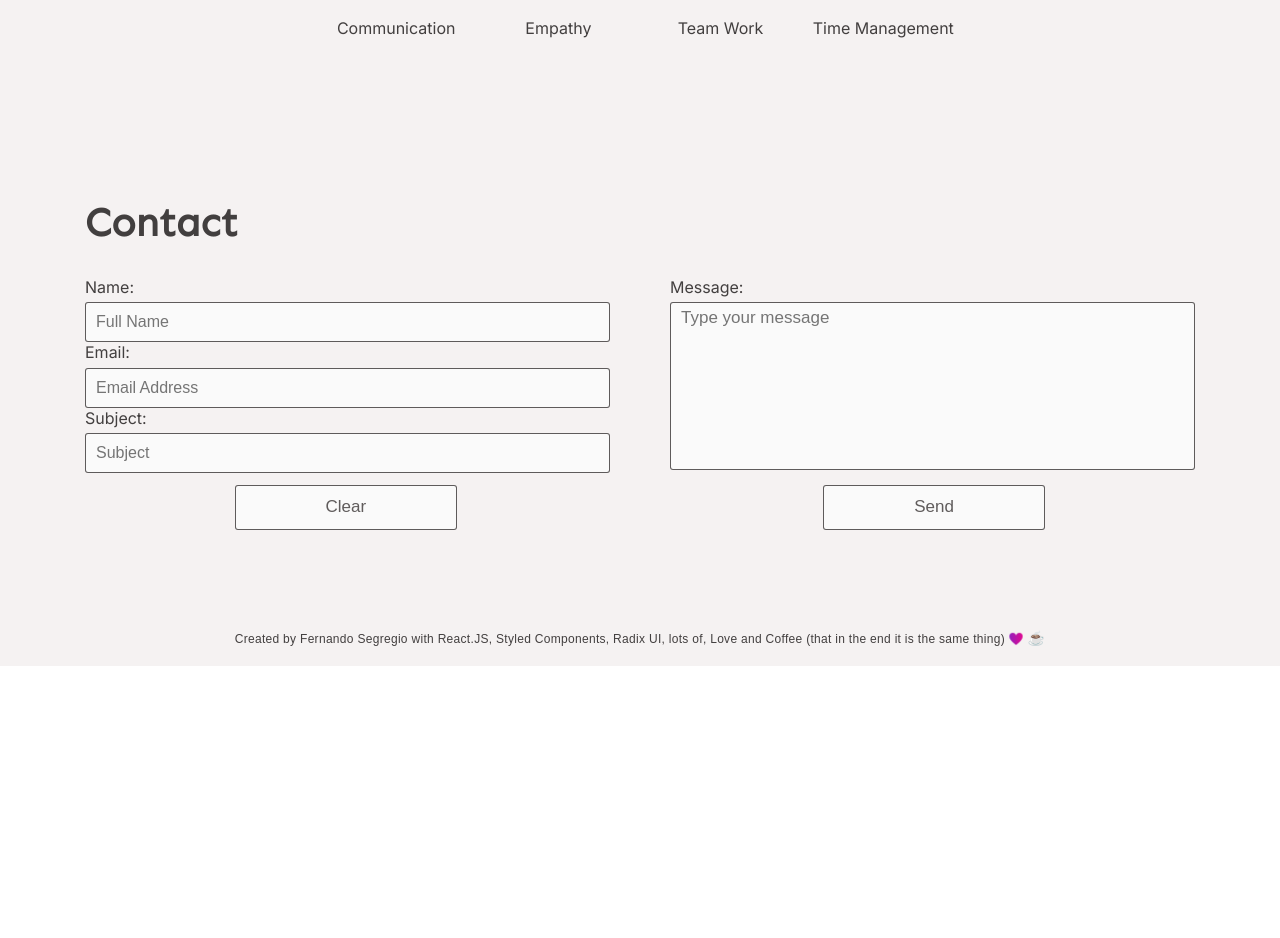
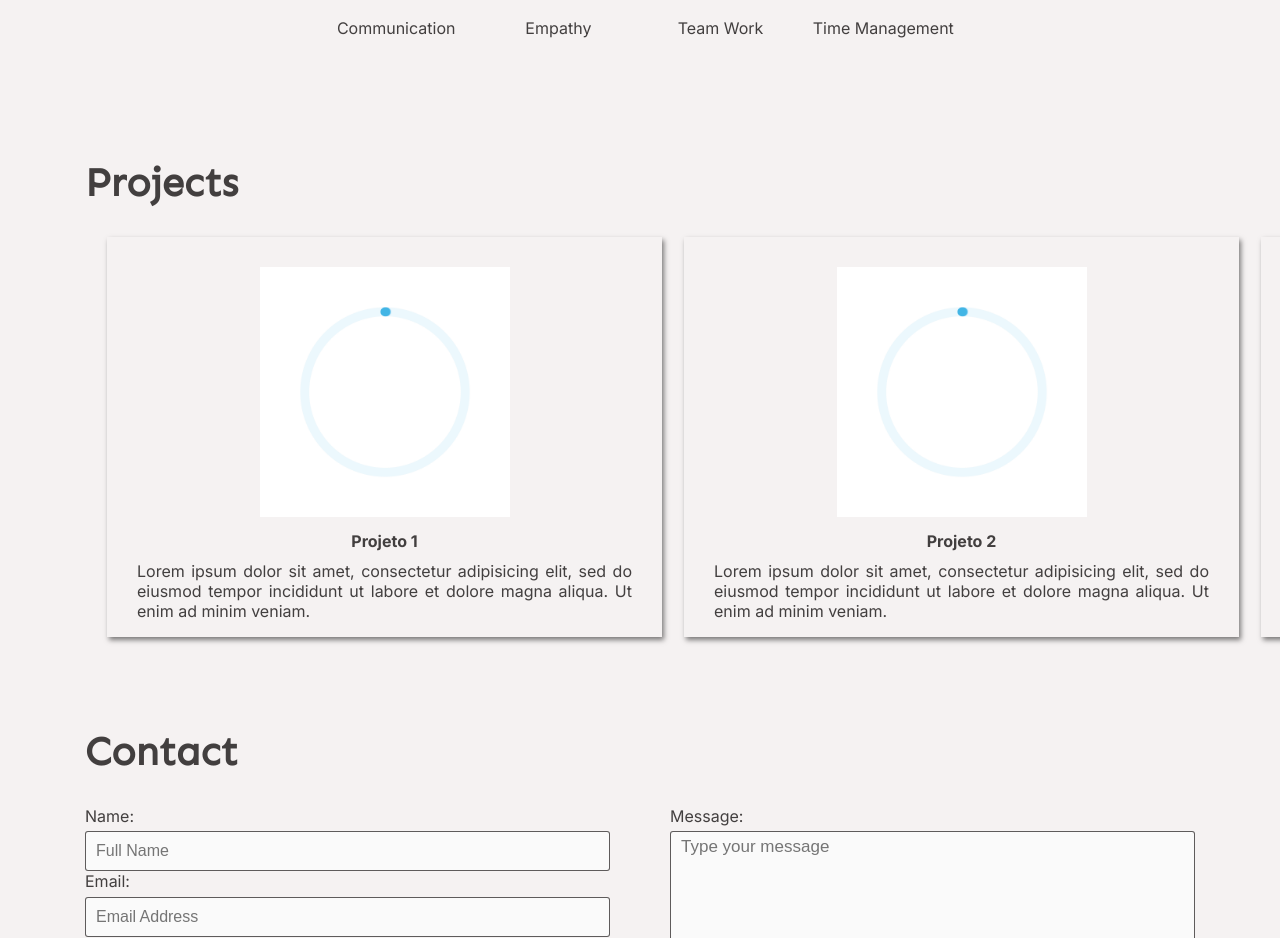
Before and after one commit to FernandoSegregio/dev, a React (Vite) app: page / in a window 1280 px wide. Shown: the part 1862-2800 px from the top of the page. Before the commit the page ends 2528 px from the top, so only its background shows below. Built offline with nearby package versions, Linux system fonts and the light colour scheme.

Commit message:
feat + style: cria, estiliza e renderiza no App o componente de projetos.

```diff
--- a/src/App.jsx
+++ b/src/App.jsx
@@ -7,6 +7,7 @@ import GlobalStyle from './style/GlobalStyle';
 import SectionAbout from './components/section/SectionAbout';
 import SectionSkills from './components/section/SectionSkills';
 import SectionContact from './components/section/SectionContact';
+import SectionProjects from './components/section/SectionProjects';
 
 function App() {
   return (
@@ -16,6 +17,7 @@ function App() {
       <Main />
       <SectionAbout />
       <SectionSkills />
+      <SectionProjects />
       <SectionContact />
       <Footer />
     </PortfolioProvider>
--- /dev/null
+++ b/src/components/section/SectionProjects.jsx
@@ -0,0 +1,30 @@
+import React, { useContext } from 'react';
+import { ThemeProvider } from 'styled-components';
+import { SectionProjectsStyle } from './style';
+import { dark, light } from '../../style/theme/theme';
+import PortfolioContext from '../../context/PortfolioContext';
+import languageData from '../../support/languageData';
+import projects from '../../support/projectsData';
+
+export default function SectionProjects() {
+  const { language, theme } = useContext(PortfolioContext);
+  return (
+    <ThemeProvider theme={theme === 'dark' ? dark : light}>
+      <SectionProjectsStyle className="carousel">
+        <h3 className="contact">
+          {language === 'pt-BR'
+            ? languageData.titleNav2.pt
+            : languageData.titleNav2.en}
+        </h3>
+
+        {projects.map((project) => (
+          <div key={project.name} className="card">
+            <img src={project.img} alt={project.name} />
+            <h4>{project.name}</h4>
+            <p>{project.desc}</p>
+          </div>
+        ))}
+      </SectionProjectsStyle>
+    </ThemeProvider>
+  );
+}
--- a/src/components/section/style.js
+++ b/src/components/section/style.js
@@ -104,7 +104,7 @@ export const SectionContactsStyle = styled.section`
   background-color: ${(props) => props.theme.background};
   color: ${(props) => props.theme.text};
   width: 100%;
-  padding: 80px 85px;
+  padding: 40px 85px;
 
   h3 {
     font-size: 40px;
@@ -205,3 +205,24 @@ export const ButtonSubmitContact = styled.button`
     font-size: 8px;
   }
 `;
+
+export const SectionProjectsStyle = styled.section`
+  background-color: ${(props) => props.theme.background};
+  color: ${(props) => props.theme.text};
+  width: 100%;
+  padding: 40px 85px;
+
+  h3 {
+    font-size: 40px;
+    font-family: sen;
+    padding-bottom: 30px;
+  }
+
+  @media (max-width: 800px) {
+    padding: 36px 33px;
+
+    h3 {
+      font-size: 30px;
+    }
+  }
+`;
--- a/src/index.css
+++ b/src/index.css
@@ -6,6 +6,38 @@
 .c-PJLV{
     visibility: hidden;
     height: 0;
+  }
+
+  .carousel{
+    overflow-x: scroll;
+    overflow-y: hidden;
+    white-space: nowrap;
+    width: 100%;
+  }
+
+  .card {
+    box-shadow: 2px 3px 5px 0 rgba(0, 0, 0, 0.5);
+    display: inline-block;
+    height: 400px;
+    margin-bottom: 10px;
+    margin-left: 22px;
+    padding: 30px;
+    width: 50%;
+    white-space: normal;
+    text-align: center;
+  }
+
+  .card > img {
+    height: 250px;
+    background: transparent;
+  }
+
+  .card > p {
+    text-align: justify;
+  }
+
+  .card > h4 {
+    padding: 2% 0;
   }
 
   @media (max-width: 800px) {
--- /dev/null
+++ b/src/support/projectsData.js
@@ -0,0 +1,36 @@
+import gifLoading from '../images/gifLoading.gif';
+
+const projects = [
+  {
+    id: 1,
+    name: 'Projeto 1',
+    desc: 'Lorem ipsum dolor sit amet, consectetur adipisicing elit, sed do eiusmod tempor incididunt ut labore et dolore magna aliqua. Ut enim ad minim veniam.',
+    img: gifLoading,
+  },
+  {
+    id: 2,
+    name: 'Projeto 2',
+    desc: 'Lorem ipsum dolor sit amet, consectetur adipisicing elit, sed do eiusmod tempor incididunt ut labore et dolore magna aliqua. Ut enim ad minim veniam.',
+    img: gifLoading,
+  },
+  {
+    id: 3,
+    name: 'Projeto 3',
+    desc: 'Lorem ipsum dolor sit amet, consectetur adipisicing elit, sed do eiusmod tempor incididunt ut labore et dolore magna aliqua. Ut enim ad minim veniam.',
+    img: gifLoading,
+  },
+  {
+    id: 4,
+    name: 'Projeto 4',
+    desc: 'Lorem ipsum dolor sit amet, consectetur adipisicing elit, sed do eiusmod tempor incididunt ut labore et dolore magna aliqua. Ut enim ad minim veniam.',
+    img: gifLoading,
+  },
+  {
+    id: 5,
+    name: 'Projeto 5',
+    desc: 'Lorem ipsum dolor sit amet, consectetur adipisicing elit, sed do eiusmod tempor incididunt ut labore et dolore magna aliqua. Ut enim ad minim veniam.',
+    img: gifLoading,
+  },
+];
+
+export default projects;
```
Also changed, not shown: src/images/gifLoading.gif (added).
